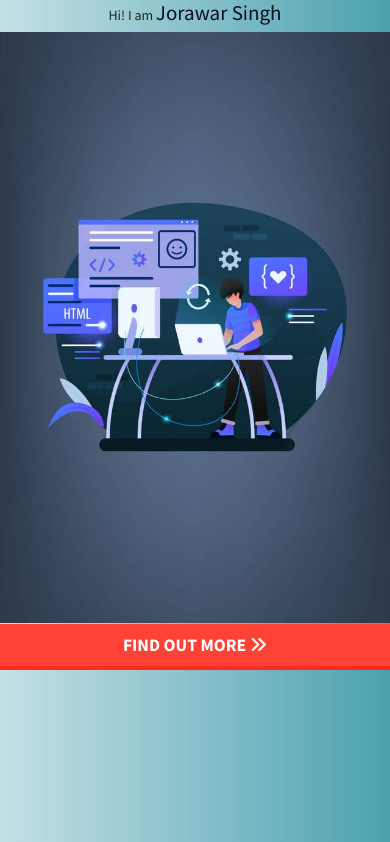
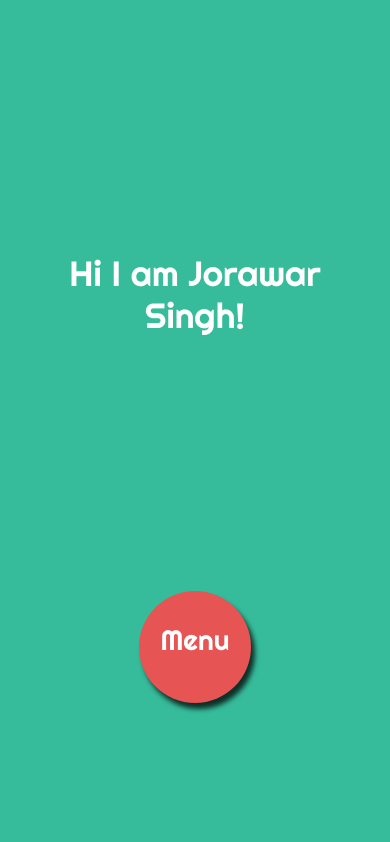
Before and after one commit to jorawarSinghNijjar/portfolioTemplate, a plain HTML site: page index.html in a window 390 px wide. Shown: the top 842 px of the page. Drawn offline with nearby package versions, Linux system fonts and the light colour scheme.

Commit message:
created home page, menu button and options

```diff
--- a/app.js
+++ b/app.js
@@ -4,27 +4,37 @@ const frontImage = document.querySelector('#front-image');
 const centerBoxDesktop = document.querySelector('.desktop');
 const centerBoxMobile = document.querySelector('.mobile');
 
-function displayContent(){
-    let viewportWidth = window.innerWidth;
-    if(viewportWidth <= 500){
-        frontImage.setAttribute('src','images/mobile-image-2.jpg');
-        frontImage.style.objectFit = "cover";
-        frontImage.style.height="70%";
-        frontImage.style.marginTop="2rem";
-        centerBoxDesktop.style.display = "none";
-        centerBoxMobile.style.display = "block";
-    }
-    else{
-        frontImage.setAttribute('src','images/front-background.jpg');
-        centerBoxDesktop.style.display = "block";
-        centerBoxMobile.style.display = "none";
-    }
-}
-$(window).resize(function(){
-    displayContent();
-});
-$(document).ready(function(){
-    displayContent();
+// function displayContent(){
+//     let viewportWidth = window.innerWidth;
+//     if(viewportWidth <= 500){
+//         frontImage.setAttribute('src','images/mobile-image-2.jpg');
+//         frontImage.style.objectFit = "cover";
+//         frontImage.style.height="70%";
+//         frontImage.style.marginTop="2rem";
+//         centerBoxDesktop.style.display = "none";
+//         centerBoxMobile.style.display = "block";
+//     }
+//     else{
+//         frontImage.setAttribute('src','images/front-background.jpg');
+//         centerBoxDesktop.style.display = "block";
+//         centerBoxMobile.style.display = "none";
+//     }
+// }
+// $(window).resize(function(){
+//     displayContent();
+// });
+// $(document).ready(function(){
+//     displayContent();
+// });
+
+
+// Mobile Menu button
+
+$('#menu-btn').click(()=>{
+    $('#welcome-text').fadeOut(()=>{
+        $('#menu-options').show();
+    });
+
 });
 
 
--- a/custom.css
+++ b/custom.css
@@ -2,12 +2,12 @@ html{
     scroll-behavior: smooth;
 }
 
-body{
+/* body{
     background: #4CA1AF;  /* fallback for old browsers */
     background: -webkit-linear-gradient(to right, #C4E0E5, #4CA1AF);  /* Chrome 10-25, Safari 5.1-6 */
     background: linear-gradient(to right, #C4E0E5, #4CA1AF); /* W3C, IE 10+/ Edge, Firefox 16+, Chrome 26+, Opera 12+, Safari 7+ */
 
-}
+} */
 .bg-dark-blue{
     background-color: rgb(0, 33, 73);
 }
--- a/index.html
+++ b/index.html
@@ -9,12 +9,13 @@
     <link href="https://stackpath.bootstrapcdn.com/bootswatch/4.4.1/lumen/bootstrap.min.css" rel="stylesheet" integrity="sha384-715VMUUaOfZR3/rWXZJ9agJ/udwSXGEigabzUbJm2NR4/v5wpDy8c14yedZN6NL7" crossorigin="anonymous">
     <link rel="stylesheet" href="custom.css">
     <link rel="stylesheet" href="animate.css">
+    <link rel="stylesheet" href="mobile.css">
     <script src="https://kit.fontawesome.com/fd63d41372.js" crossorigin="anonymous"></script>
     <title>Jorawar Singh - Portfolio</title>
   </head>
   <body>
     <!-- front-image -->
-    <div id="home" class="img-container">
+    <div id="home" class="img-container desktop">
       <img id="front-image" class="img-fluid front-background" src="images/front-background.jpg" alt=""></img>
       <div class="centered-box mx-auto animated fadeInLeft desktop">
         <div class="row">
@@ -35,8 +36,24 @@
       <!-- <span class="text-sm-right text-grey font-italic" id="img-author">Photo by Ales Nesetril on Unsplash</span> -->
     </div>
 
+    <!-- Mobile Home Page -->
+    <div id="mobile-home">
+      <div class="container">
+        <h1 id="welcome-text" class="text-center">Hi I am Jorawar Singh!</h1>
+        <div id="menu-options" class="mx-auto text-center">
+          <h1 class="underline py-3 animated fadeInLeft">About</h1>
+          <h1 class="underline py-3 animated fadeInRight">Portfolio</h1>
+          <h1 class="underline py-3 animated fadeInLeft">Contact</h1>
+        </div>
+      </div>
+      <div id="menu-btn" class="text-center animated fadeInUp slow">
+        <h2 id="menu-text">Menu</h2>
+      </div>
+    </div>
+
+
     <!-- main content of page -->
-    <div class="main-content">
+    <div class="main-content desktop">
       <!-- <div class="partition"></div> -->
       <div id="navbar">
         <nav class="navbar navbar-expand-lg navbar-dark bg-dark-blue">
--- /dev/null
+++ b/mobile.css
@@ -0,0 +1,51 @@
+@import url('https://fonts.googleapis.com/css?family=Righteous&display=swap');
+
+#mobile-home {
+  background-color: #36bc9b;
+  width: 100vw;
+  height: 100vh;
+  color:white;
+  font-family: 'Righteous', cursive;
+}
+
+#menu-btn {
+  background-color: #e65454;
+  width: 7rem;
+  height: 7rem;
+  border-radius: 50%;
+  -webkit-box-shadow: 4px 6px 5px 0px rgba(0, 0, 0, 0.75);
+  -moz-box-shadow: 4px 6px 5px 0px rgba(0, 0, 0, 0.75);
+  box-shadow: 4px 6px 5px 0px rgba(0, 0, 0, 0.75);
+  position: absolute;
+  top: 70%;
+  left: 50%;
+  margin-left: -3.5rem;
+  transition: transform .2s;
+}
+
+#menu-text {
+  padding-top: 2rem;
+}
+
+#menu-btn:active,
+#menu-btn:hover {
+  color: white;
+  background-color: black;
+}
+
+#menu-options{
+    position: relative;
+    top:20vh;
+    width:max-content;
+    display: none;
+}
+
+.underline{
+    border-bottom: 2px solid white;
+}
+
+#welcome-text{
+    display:block;
+    position: relative;
+    top:30vh;
+}
```
Also changed, not shown: images/menu-button.png (added).
